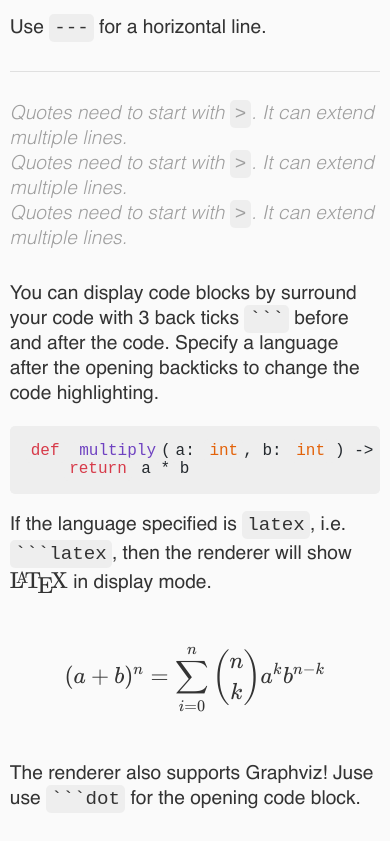
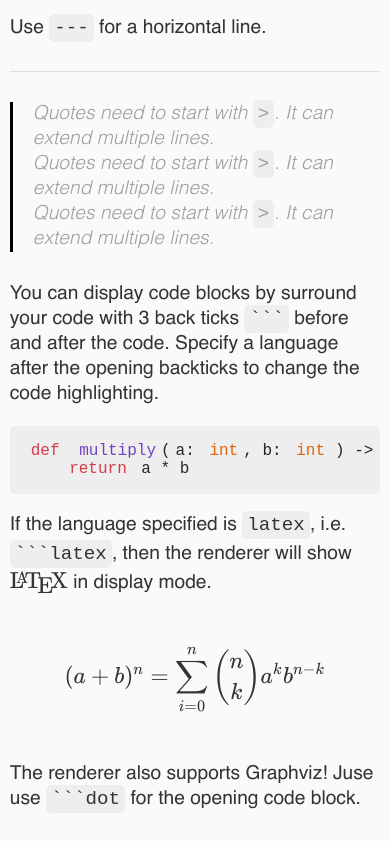
Before and after one commit to omaraflak/omaraflak.github.io, a plain HTML site: page articles/demo.html in a window 390 px wide. Shown: the part 1665-2506 px from the top of the page. Drawn offline with nearby package versions, Linux system fonts and the light colour scheme.

Commit message:
Fix quotes on mobile.

```diff
--- a/styles/index.css
+++ b/styles/index.css
@@ -9,9 +9,15 @@
     --color-text-tertiary-hover: #616161;
 
     --home-width: 85%;
-    --page-width: 40%;
     --header-margin: 20px;
-    --footer-margin: 125px;
+
+    --footer-margin-desktop: 125px;
+    --footer-margin-mobile: 25px;
+    --footer-margin: var(--footer-margin-desktop);
+
+    --page-width-desktop: 40%;
+    --page-width-mobile: 95%;
+    --page-width: var(--page-width-desktop);
 
     --color-hr: #E0E0E0;
     --hr-margin: 30px;
@@ -20,6 +26,9 @@
     --quote-bar-margin: 20px;
     --quote-bar-width: 3px;
     --quote-color: #9E9E9E;
+    --quote-margin-left-desktop: calc(-1 * var(--quote-bar-margin) - var(--quote-bar-width));
+    --quote-margin-left-mobile: 0px;
+    --quote-margin-left: var(--quote-margin-left-desktop);
 
     --image-margin: 20px;
     --code-background-color: #EEEEEE;
@@ -32,7 +41,9 @@
 @media (hover:none),
 (hover:on-demand) {
     :root {
-        --page-width: 95%;
+        --page-width: var(--page-width-mobile);
+        --quote-margin-left: var(--quote-margin-left-mobile);
+        --footer-margin: var(--footer-margin-mobile);
     }
 }
 
@@ -236,7 +247,7 @@ p {
     font-style: oblique;
     font-weight: 300;
     font-size: 1.2rem;
-    margin-left: calc(-1 * var(--quote-bar-margin) - var(--quote-bar-width));
+    margin-left: var(--quote-margin-left);
     padding-left: var(--quote-bar-margin);
     border-left: var(--quote-bar-width) solid black;
     margin-top: var(--quote-vertical-margin);
```
